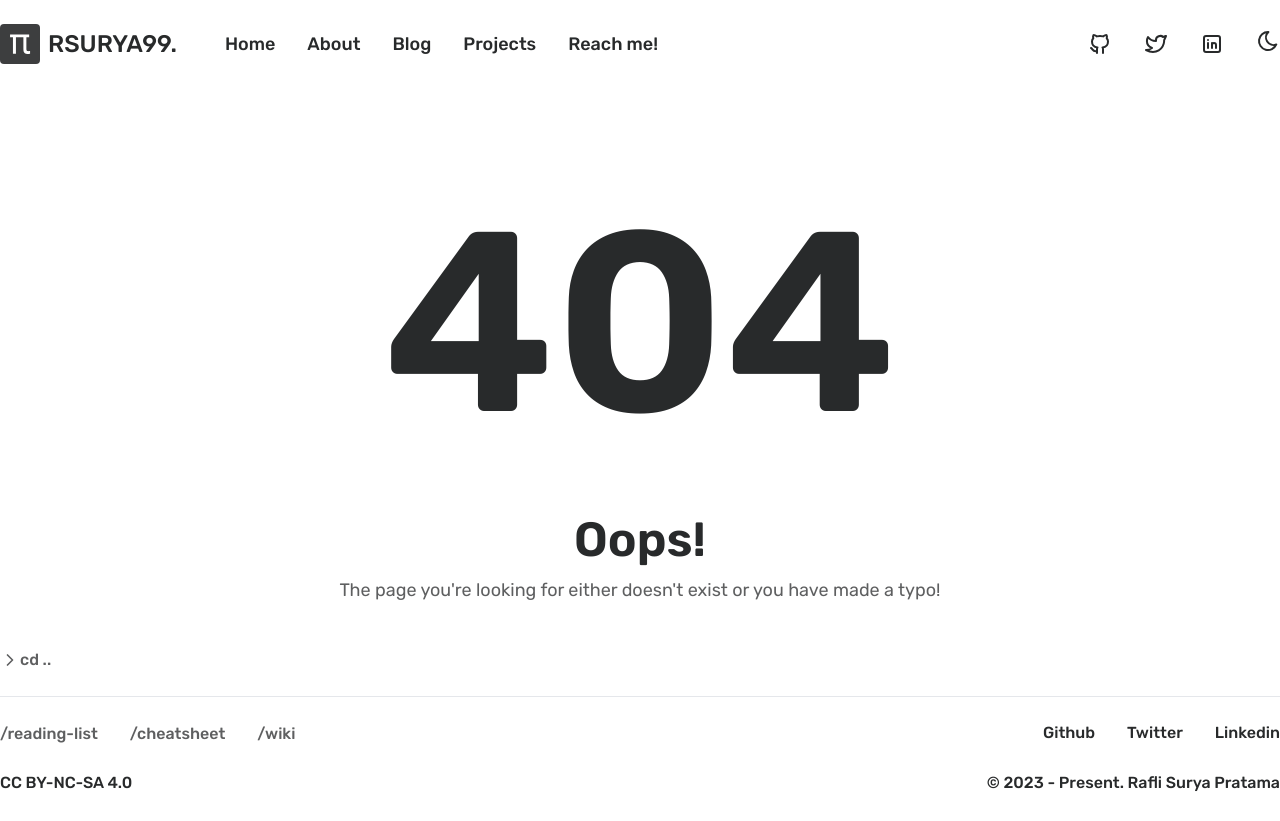
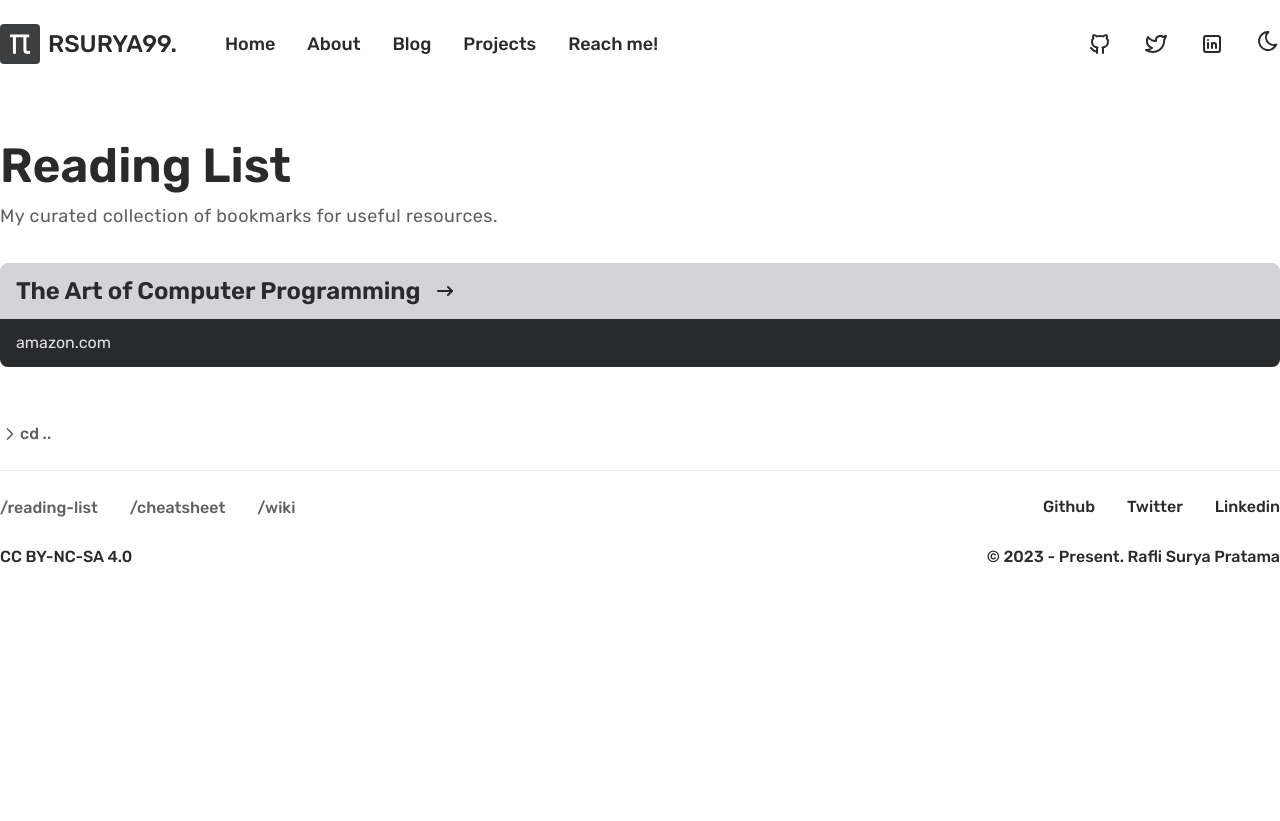
Before and after one commit to RSurya99/rsurya.works, a Next.js app: page /reading-list in a window 1280 px wide. Before the commit this address had no page. After the commit the page ends 800 px from the top, so only its background shows below. Built offline with nearby package versions, Linux system fonts and the light colour scheme.

Commit message:
feat: add reading-list

```diff
--- /dev/null
+++ b/src/lib/readingLists.ts
@@ -0,0 +1,12 @@
+const readingLists = [
+  {
+    title: 'The Art of Computer Programming',
+    link: 'https://www.amazon.com/Art-Computer-Programming-Volume-1/dp/0321751043',
+    description: 'The bible of computer science.',
+    domain: 'amazon.com',
+  }
+]
+
+export const getAllReadingLists = () => readingLists
+
+export const getLatestReadingLists = (length: number) => readingLists.slice(0, length)
--- a/src/middleware.ts
+++ b/src/middleware.ts
@@ -3,6 +3,6 @@ import type { NextRequest } from 'next/server'
 
 export function middleware(req: NextRequest) {
   const { pathname } = req.nextUrl
-  if(pathname.includes('/blog') || pathname.includes('/wiki') || pathname.includes('/reading-list')) return NextResponse.redirect(new URL('/under-development', req.url))
+  if(pathname.includes('/blog') || pathname.includes('/wiki')) return NextResponse.redirect(new URL('/under-development', req.url))
   return NextResponse.next()
 }
--- a/src/pages/index.tsx
+++ b/src/pages/index.tsx
@@ -9,20 +9,23 @@ import Link from "next/link";
 import Character from "~/components/utils/Character";
 import { getLatestCheatsheetsMeta } from '~/lib/cheatsheets'
 import { getLatestProjectsMeta } from '~/lib/projects'
+import { getLatestReadingLists } from '~/lib/readingLists'
 
 export async function getStaticProps() {
   const latestCheatsheets = getLatestCheatsheetsMeta(6)
   const latestProjects = getLatestProjectsMeta(6)
+  const latestReadingLists = getLatestReadingLists(6)
 
   return {
     props: {
       latestProjects,
       latestCheatsheets,
+      latestReadingLists
     }
   }
 }
 
-export default function Home({ latestProjects, latestCheatsheets }: any) {
+export default function Home({ latestProjects, latestCheatsheets, latestReadingLists }: any) {
   return (
     <div className="space-y-12">
       {/* Landing Section */}
@@ -133,28 +136,19 @@ export default function Home({ latestProjects, latestCheatsheets }: any) {
           <h2 className="text-5xl font-semibold leading-tight">Reading List</h2>
           <p className="text-lg tracking-wide leading-relaxed text-primary-300 dark:text-zinc-200">My curated collection of bookmarks for useful resources.</p>
         </div>
-        {true ?
-        <section className='w-full min-h-[50vh] bg-primary rounded-lg flex flex-col items-center justify-center'>
-          <h1 className="text-5xl font-semibold mb-1.5 text-zinc-50">
-            under development
-          </h1>
-          <p className='text-lg text-zinc-200'>Soon I promise</p>
-        </section>
-        :
         <div className="space-y-6">
-          {Array(5).fill('').map((el, i) => i).map(el => (
-            <div key={el} className="group rounded-lg bg-zinc-300 dark:bg-zinc-700 overflow-hidden cursor-pointer">
+          {latestReadingLists.map((reading: any) => (
+            <a href={reading.link} target='_blank' key={reading.link} className="w-full inline-block group rounded-lg bg-zinc-300 dark:bg-zinc-700 overflow-hidden cursor-pointer">
               <div className="px-4 py-3 flex items-center">
-                <a href="#" className="text-2xl font-semibold group-hover:underline">How to price yourself as a Freelance Developer</a>
+                <a href="#" className="text-2xl font-semibold group-hover:underline">{reading.title}</a>
                 <IconArrowNarrowRight className="ml-3" />
               </div>
               <div className="px-4 py-3 bg-primary dark:bg-white text-zinc-200 dark:text-primary-300">
-                blog.inkdrop.app
+                {reading.domain}
               </div>
-            </div>
+            </a>
           ))}
         </div>
-        }
         <Link href='reading-list' className="w-fit p-3 flex items-center font-medium hover:bg-zinc-100 hover:dark:bg-zinc-700 rounded-lg transition-colors duration-300">
           View all bookmarks
           <IconArrowNarrowRight className="ml-2" />
--- /dev/null
+++ b/src/pages/reading-list.tsx
@@ -0,0 +1,51 @@
+import DefaultLayout from '~/layouts/default'
+import { IconArrowNarrowRight } from "@tabler/icons-react";
+import { IconBrandGithub } from "@tabler/icons-react";
+import { IconFile } from "@tabler/icons-react";
+import { IconLink } from "@tabler/icons-react";
+import { IconChevronRight } from "@tabler/icons-react";
+import Image from "next/image";
+import Link from "next/link";
+import Character from "~/components/utils/Character";
+import { getAllReadingLists } from '~/lib/readingLists'
+
+export async function getStaticProps() {
+  const readingLists = getAllReadingLists()
+
+  return {
+    props: {
+      readingLists
+    }
+  }
+}
+
+export default function Home({ readingLists }: any) {
+  return (
+    <div className="space-y-12">
+      <section className='w-full max-w-screen-xl mx-auto py-12 space-y-8'>
+        <div className="space-y-1.5">
+          <h2 className="text-5xl font-semibold leading-tight">Reading List</h2>
+          <p className="text-lg tracking-wide leading-relaxed text-primary-300 dark:text-zinc-200">My curated collection of bookmarks for useful resources.</p>
+        </div>
+        <div className="space-y-6">
+          {readingLists.map((reading: any) => (
+            <a href={reading.link} target='_blank' key={reading.link} className="w-full inline-block group rounded-lg bg-zinc-300 dark:bg-zinc-700 overflow-hidden cursor-pointer">
+              <div className="px-4 py-3 flex items-center">
+                <a href="#" className="text-2xl font-semibold group-hover:underline">{reading.title}</a>
+                <IconArrowNarrowRight className="ml-3" />
+              </div>
+              <div className="px-4 py-3 bg-primary dark:bg-white text-zinc-200 dark:text-primary-300">
+                {reading.domain}
+              </div>
+            </a>
+          ))}
+        </div>
+      </section>
+    </div>
+  )
+}
+
+
+Home.getLayout = (page: React.ReactNode) => (
+  <DefaultLayout>{page}</DefaultLayout>
+)
```
